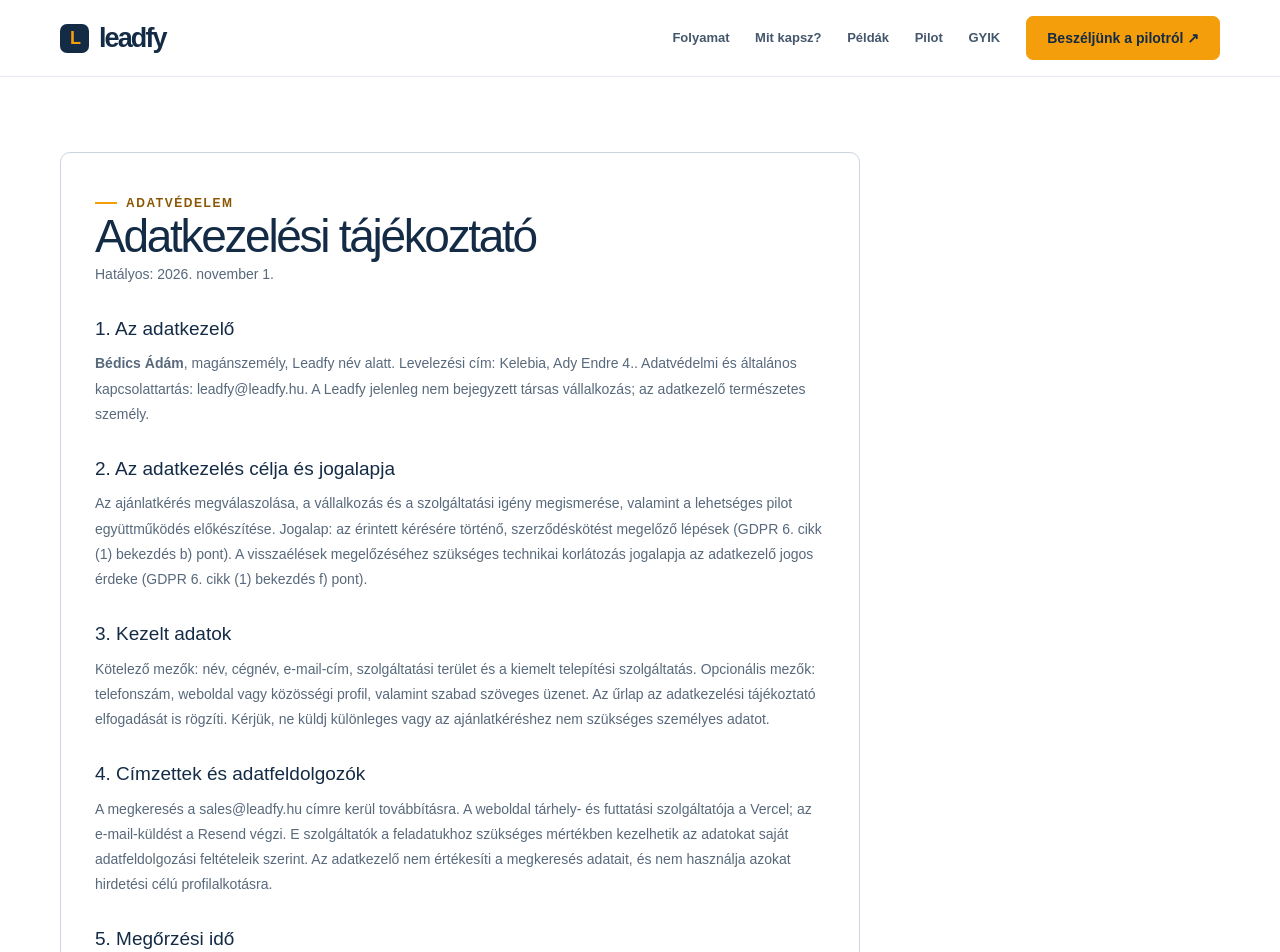
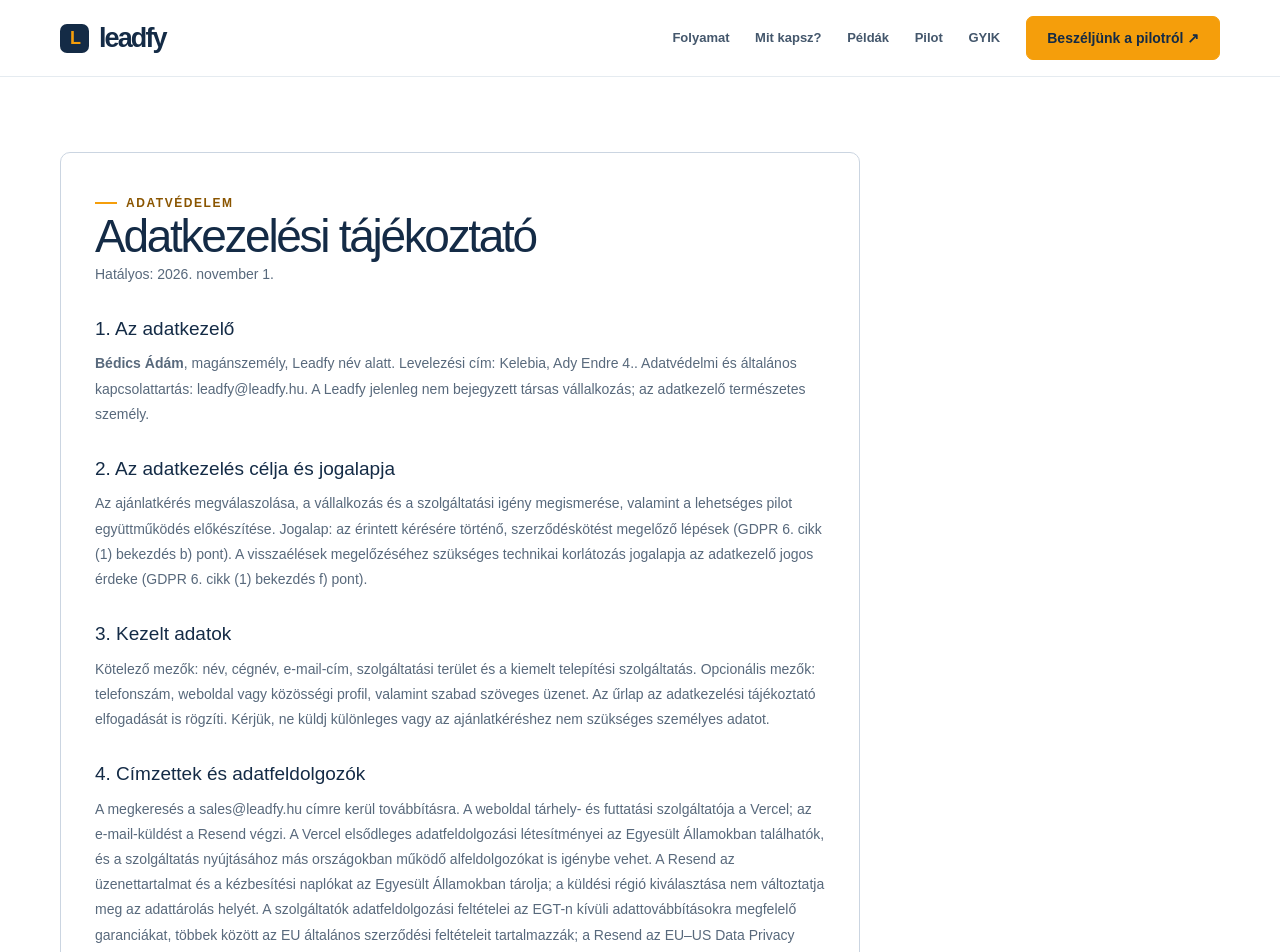
Before and after one commit to leadfyy/leadfy-website, a Next.js app: page /privacy in a window 1280 px wide. Shown: the top 952 px of the page. Built offline with nearby package versions, Linux system fonts and the light colour scheme; no server answers.

Commit message:
Disclose US processing and international transfer safeguards

```diff
--- a/app/privacy/page.tsx
+++ b/app/privacy/page.tsx
@@ -6,7 +6,7 @@ export default function PrivacyPage(){return <><SiteHeader/><main className="sub
 <h2>1. Az adatkezelő</h2><p><strong>{siteConfig.contact.legalName}</strong>, magánszemély, Leadfy név alatt. Levelezési cím: {siteConfig.contact.businessAddress}. Adatvédelmi és általános kapcsolattartás: <a href={"mailto:"+siteConfig.contact.publicEmail}>{siteConfig.contact.publicEmail}</a>. A Leadfy jelenleg nem bejegyzett társas vállalkozás; az adatkezelő természetes személy.</p>
 <h2>2. Az adatkezelés célja és jogalapja</h2><p>Az ajánlatkérés megválaszolása, a vállalkozás és a szolgáltatási igény megismerése, valamint a lehetséges pilot együttműködés előkészítése. Jogalap: az érintett kérésére történő, szerződéskötést megelőző lépések (GDPR 6. cikk (1) bekezdés b) pont). A visszaélések megelőzéséhez szükséges technikai korlátozás jogalapja az adatkezelő jogos érdeke (GDPR 6. cikk (1) bekezdés f) pont).</p>
 <h2>3. Kezelt adatok</h2><p>Kötelező mezők: név, cégnév, e-mail-cím, szolgáltatási terület és a kiemelt telepítési szolgáltatás. Opcionális mezők: telefonszám, weboldal vagy közösségi profil, valamint szabad szöveges üzenet. Az űrlap az adatkezelési tájékoztató elfogadását is rögzíti. Kérjük, ne küldj különleges vagy az ajánlatkéréshez nem szükséges személyes adatot.</p>
-<h2>4. Címzettek és adatfeldolgozók</h2><p>A megkeresés a {siteConfig.contact.enquiryEmail} címre kerül továbbításra. A weboldal tárhely- és futtatási szolgáltatója a Vercel; az e-mail-küldést a Resend végzi. E szolgáltatók a feladatukhoz szükséges mértékben kezelhetik az adatokat saját adatfeldolgozási feltételeik szerint. Az adatkezelő nem értékesíti a megkeresés adatait, és nem használja azokat hirdetési célú profilalkotásra.</p>
+<h2>4. Címzettek és adatfeldolgozók</h2><p>A megkeresés a {siteConfig.contact.enquiryEmail} címre kerül továbbításra. A weboldal tárhely- és futtatási szolgáltatója a Vercel; az e-mail-küldést a Resend végzi. A Vercel elsődleges adatfeldolgozási létesítményei az Egyesült Államokban találhatók, és a szolgáltatás nyújtásához más országokban működő alfeldolgozókat is igénybe vehet. A Resend az üzenettartalmat és a kézbesítési naplókat az Egyesült Államokban tárolja; a küldési régió kiválasztása nem változtatja meg az adattárolás helyét. A szolgáltatók adatfeldolgozási feltételei az EGT-n kívüli adattovábbításokra megfelelő garanciákat, többek között az EU általános szerződési feltételeit tartalmazzák; a Resend az EU–US Data Privacy Frameworkre is hivatkozik. Részletek: <a href="https://vercel.com/legal/dpa" target="_blank" rel="noreferrer">Vercel adatfeldolgozási feltételei</a> és <a href="https://resend.com/security/gdpr" target="_blank" rel="noreferrer">Resend GDPR-tájékoztató</a>. Az adatkezelő nem értékesíti a megkeresés adatait, és nem használja azokat hirdetési célú profilalkotásra.</p>
 <h2>5. Megőrzési idő</h2><p>A megkereséshez kapcsolódó adatokat az érdeklődés megválaszolásához és a kapcsolódó egyeztetés lezárásához szükséges ideig őrizzük. A nem releváns vagy lezárt megkereséseket töröljük, kivéve, ha jogi igény előterjesztése, érvényesítése vagy védelme miatt további megőrzés szükséges. Az e-mail-szolgáltatók saját technikai naplóira és biztonsági mentéseire a szolgáltatók megőrzési szabályai is vonatkozhatnak.</p>
 <h2>6. Biztonság, naplózás és sütik</h2><p>Az űrlap visszaélésszerű használatának korlátozására a szerver a kérés IP-címéből képzett hash-t rövid ideig, futó memóriában használja; az alkalmazás nem naplózza a teljes ajánlatkérés tartalmát vagy a teljes IP-címet. A weboldal nem használ analitikai sütiket, hirdetési pixeleket vagy hírlevél-feliratkozást. A tárhelyszolgáltató a működéshez és biztonsághoz szükséges technikai naplóadatokat kezelheti.</p>
 <h2>7. Az érintettek jogai</h2><p>Az érintett a fenti e-mail-címen kérhet tájékoztatást, hozzáférést, helyesbítést, törlést vagy az adatkezelés korlátozását, illetve tiltakozhat a jogos érdeken alapuló adatkezelés ellen. A jogszabályi feltételek fennállásakor adathordozhatóság is kérhető. A hozzájárulás visszavonása nem érinti a korábbi adatkezelés jogszerűségét.</p>
```
